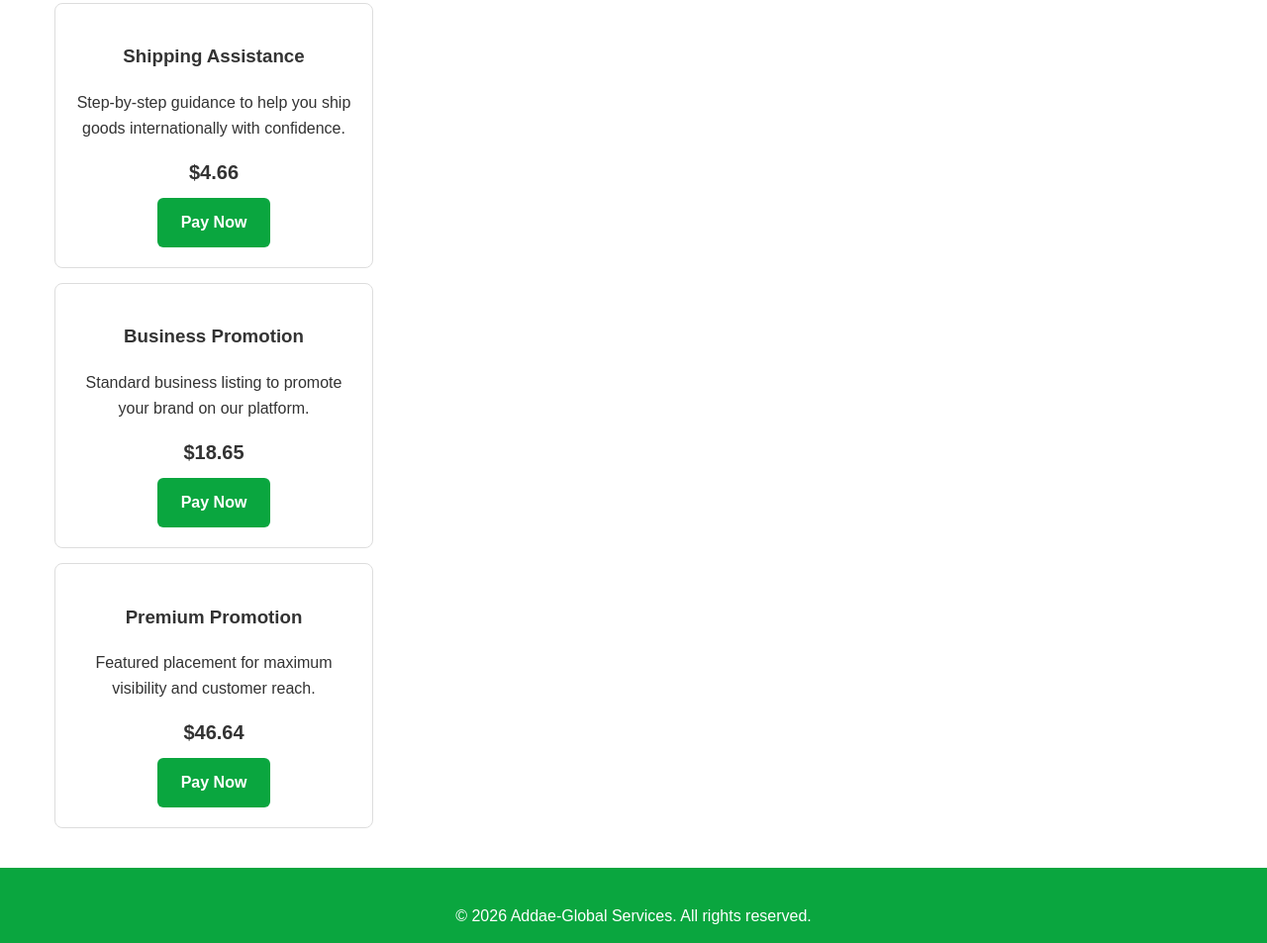
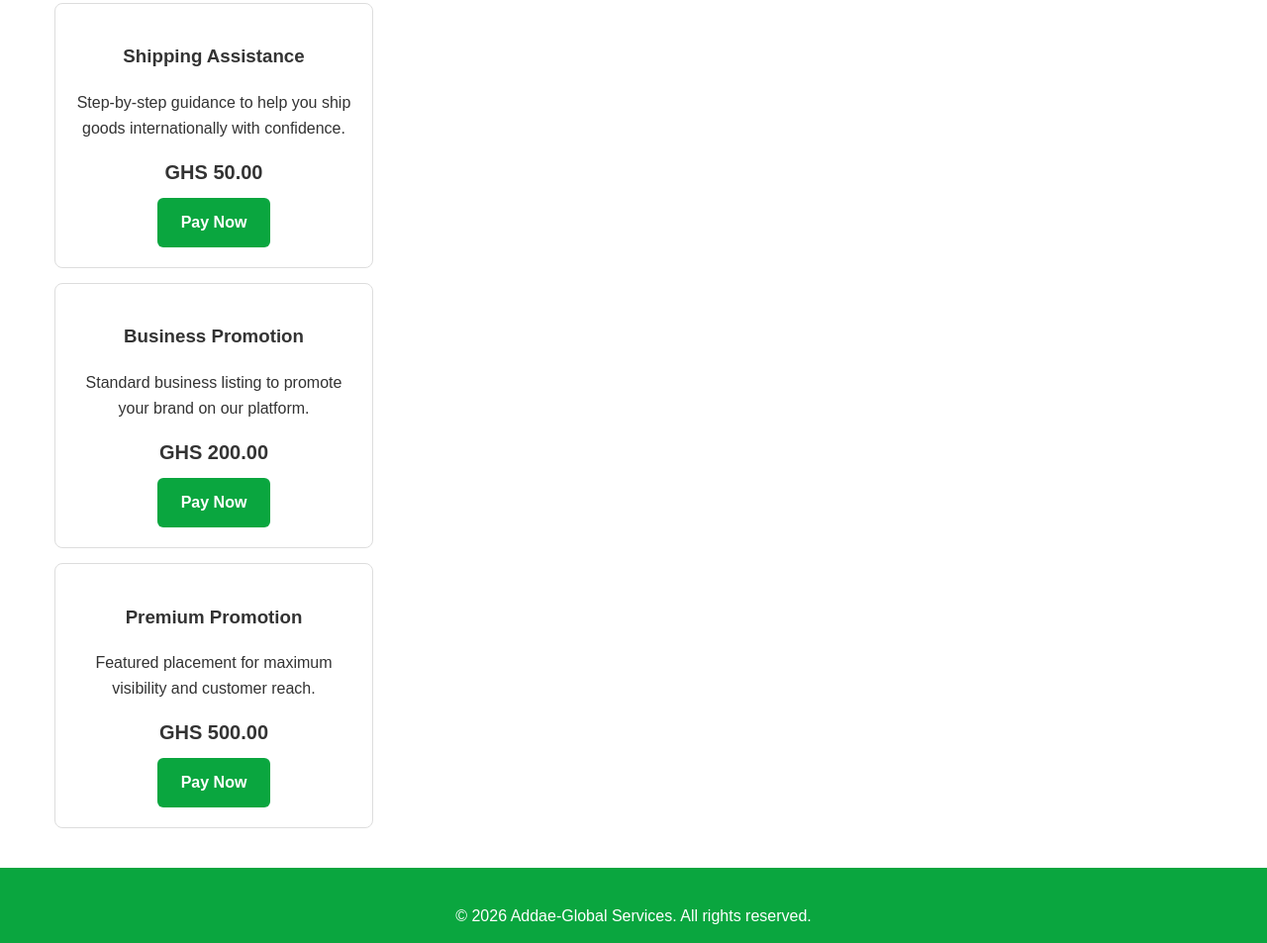
Before and after one commit to addaeshadrack92-web/addaeglobalservices, a plain HTML site: page pricing.html in a window 1280 px wide. Shown: the part 279-1232 px from the top of the page at 99% size. Drawn offline with Linux system fonts and the light colour scheme.

Commit message:
Updated Addae Global Services website

```diff
--- a/pricing.html
+++ b/pricing.html
@@ -47,7 +47,7 @@
                     <p class="pricing-description">
                         Step-by-step guidance to help you ship goods internationally with confidence.
                     </p>
-                    <p class="price">$4.66</p>
+                    <p class="price">GHS 50.00</p>
                     <a
                         href="https://paystack.com/pay/z5-66wok5y"
                         class="btn btn-primary"
@@ -64,7 +64,7 @@
                     <p class="pricing-description">
                         Standard business listing to promote your brand on our platform.
                     </p>
-                    <p class="price">$18.65</p>
+                    <p class="price">GHS 200.00</p>
                     <a
                         href="https://paystack.com/pay/zmjk3-d9v1"
                         class="btn btn-secondary"
@@ -81,7 +81,7 @@
                     <p class="pricing-description">
                         Featured placement for maximum visibility and customer reach.
                     </p>
-                    <p class="price">$46.64</p>
+                    <p class="price">GHS 500.00</p>
                     <a
                         href="https://paystack.com/pay/rut513ub70"
                         class="btn btn-highlight"
```
